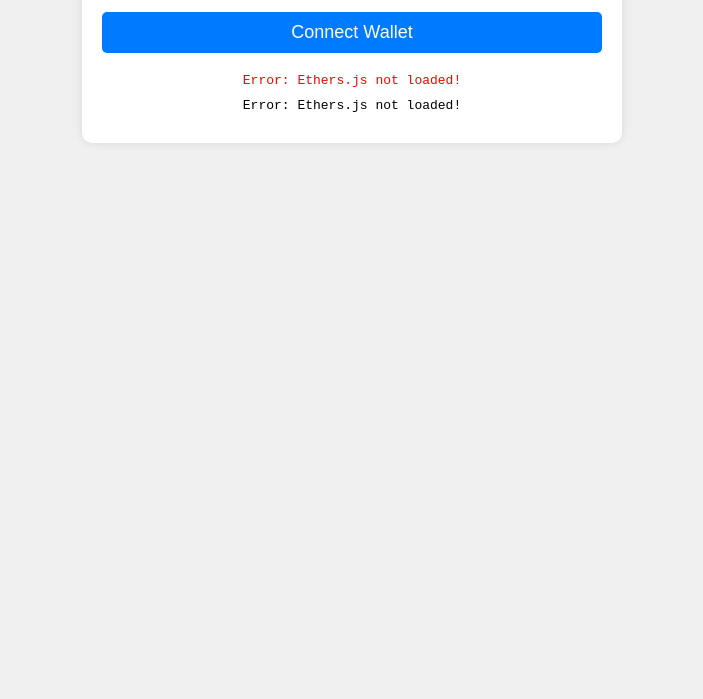
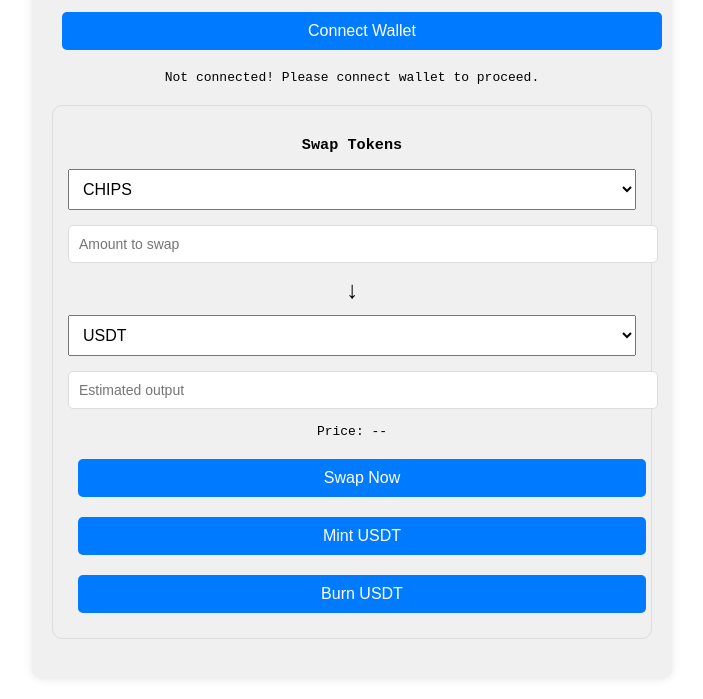
Before and after one commit to pujapujia/chipsDEX, a website: page public/index.html in a window 1280 px wide. Shown: the part 103-802 px from the top of the page, without its empty margins (288-991 px from the left). Drawn offline with Linux system fonts and the light colour scheme; a script that the page names is missing.

Commit message:
Update index.html

```diff
--- a/public/index.html
+++ b/public/index.html
@@ -10,12 +10,12 @@
       text-align: center;
       margin: 0;
       padding: 20px;
-      background: #f0f0f0;
+      background: white;
     }
     .container {
-      max-width: 500px;
+      max-width: 600px;
       margin: 0 auto;
-      background: white;
+      background: #f0f0f0;
       padding: 20px;
       border-radius: 10px;
       box-shadow: 0 0 10px rgba(0,0,0,0.1);
@@ -23,18 +23,28 @@
     button {
       padding: 10px 20px;
       cursor: pointer;
-      font-size: 18px;
+      font-size: 16px;
       background: #007bff;
       color: white;
       border: none;
       border-radius: 5px;
-      margin: 10px 0;
+      margin: 10px;
       width: 100%;
     }
-    button:hover { background: #0056b3; }
-    .error { color: red; }
-    .success { color: green; }
-    p { margin: 10px 0; }
+    button:hover {
+      background: #0056b3;
+    }
+    .error {
+      color: red;
+      margin-bottom: 10px;
+    }
+    .success {
+      color: green;
+      margin-bottom: 10px;
+    }
+    p {
+      margin: 10px 0;
+    }
     .swap-box {
       border: 1px solid #ddd;
       padding: 15px;
@@ -44,7 +54,7 @@
     .swap-box input {
       width: 100%;
       padding: 10px;
-      font-size: 16px;
+      font-size: 14px;
       border: 1px solid #ddd;
       border-radius: 5px;
       margin: 5px 0;
@@ -53,26 +63,27 @@
       width: 100%;
       padding: 10px;
       font-size: 16px;
-      border: 1px solid #ddd;
-      border-radius: 5px;
-      margin: 5px 0;
+      height: auto;
+      margin-bottom: 10px;
     }
-    .swap-icon { font-size: 24px; margin: 10px 0; }
+    .swap-icon {
+      font-size: 24px;
+      margin: 10px;
+    }
   </style>
 </head>
 <body>
   <div class="container">
     <h1>CHIPS DEX</h1>
-    <button id="connectWallet">Connect Wallet</button>
-    <p id="status">Not connected!</p>
-    <p id="debug">Checking JS...</p>
-    <div class="swap-box" id="swapBox" style="display: none;">
+    <button id="connectBtn">Connect Wallet</button>
+    <p id="status">Not connected! Please connect wallet to proceed.</p>
+    <div id="swapBox" class="swap-box">
       <h3>Swap Tokens</h3>
       <select id="tokenIn">
         <option value="CHIPS">CHIPS</option>
         <option value="USDT">USDT</option>
       </select>
-      <input type="number" id="amountIn" placeholder="Amount to swap" min="0">
+      <input type="number" id="amountIn" placeholder="Amount to swap" min="0.1">
       <div class="swap-icon">↓</div>
       <select id="tokenOut">
         <option value="USDT">USDT</option>
@@ -80,9 +91,9 @@
       </select>
       <input type="number" id="amountOut" placeholder="Estimated output" readonly>
       <p id="priceInfo">Price: --</p>
-      <button id="swapButton">Swap Now</button>
-      <button id="mintButton">Mint USDT</button>
-      <button id="burnButton">Burn USDT</button>
+      <button id="swapButton" disabled>Swap Now</button>
+      <button id="mintButton" disabled>Mint USDT</button>
+      <button id="burnButton" disabled>Burn USDT</button>
     </div>
   </div>
   <script src="https://unpkg.com/ethers@5.7.2/dist/ethers.umd.min.js"></script>
```
